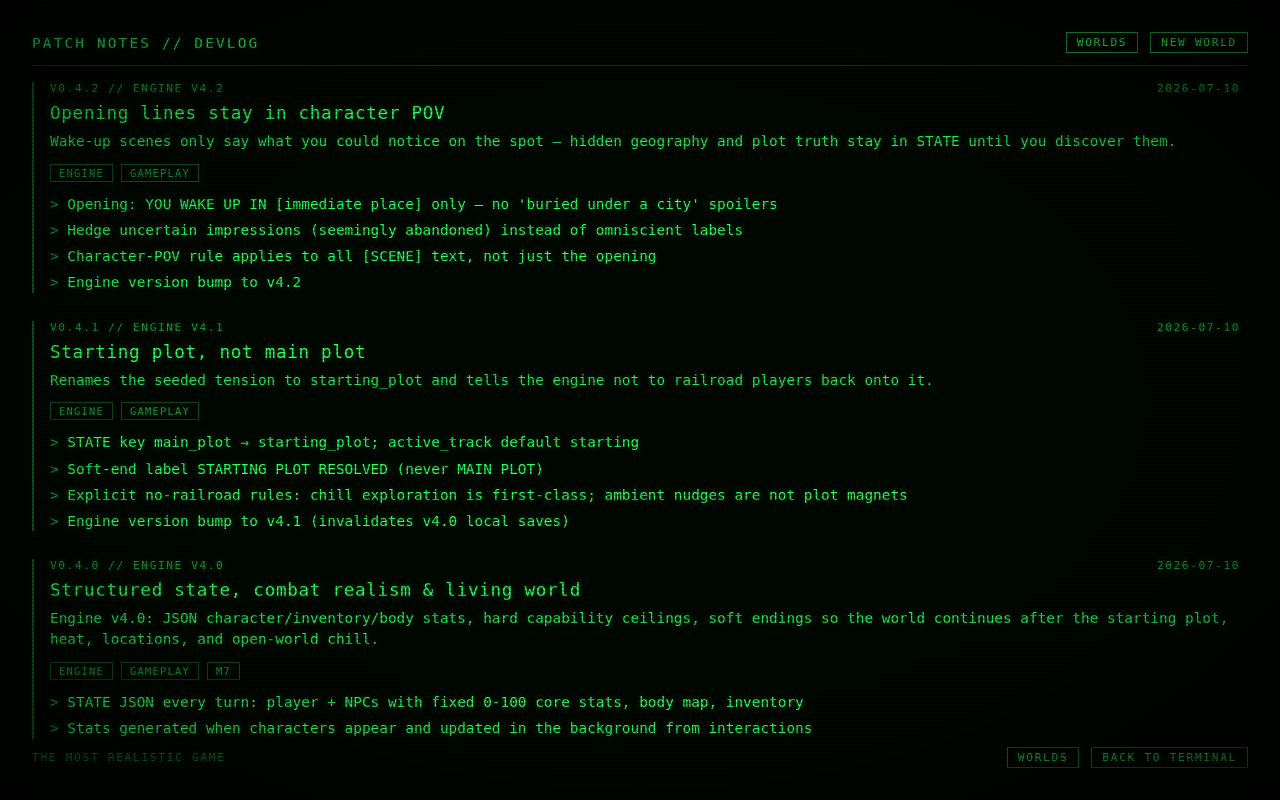
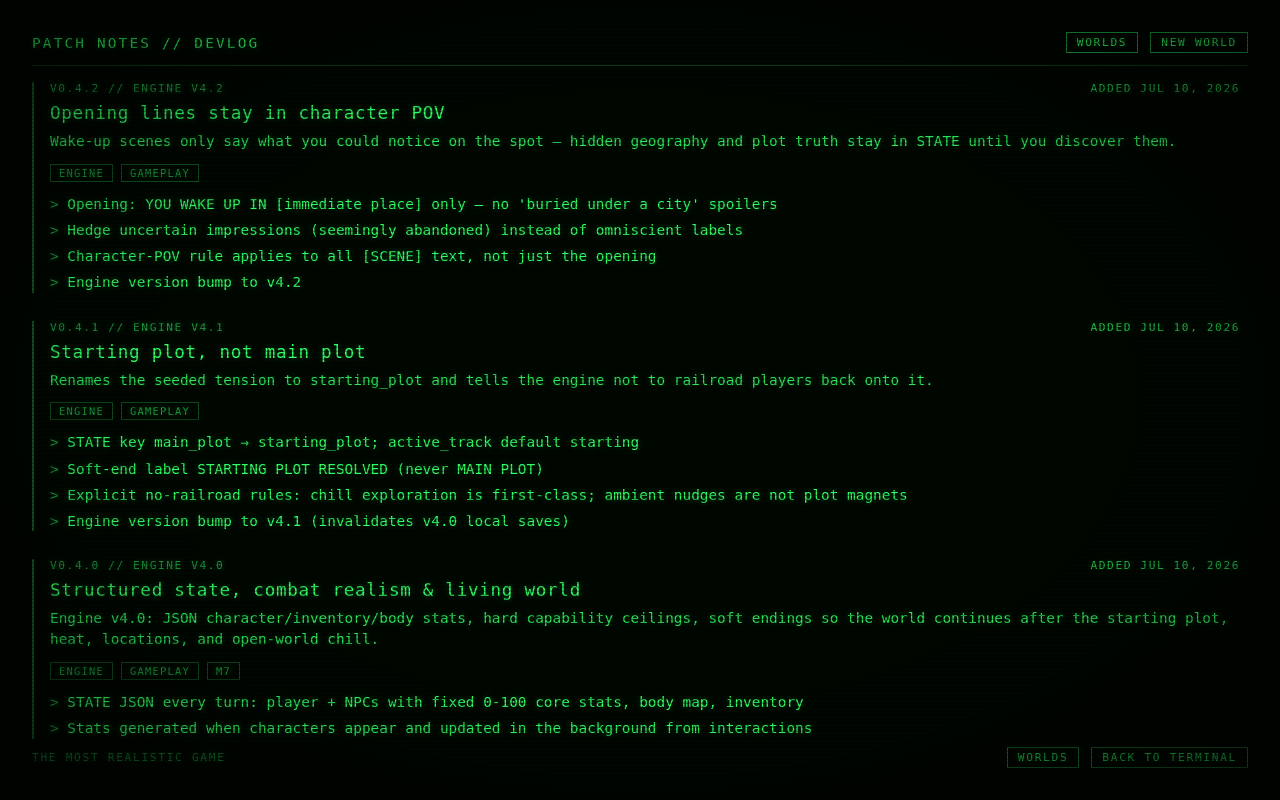
Before and after one commit to HaoChiBao/the-most-realistic-game, a Next.js app: page /patch-notes in a window 1280 px wide. Built offline with nearby package versions, Linux system fonts and the light colour scheme.

Commit message:
debugging added

```diff
--- a/app/globals.css
+++ b/app/globals.css
@@ -397,6 +397,13 @@ a.restart {
   color: var(--phosphor-dim);
 }
 
+.patch-date {
+  flex-shrink: 0;
+  color: var(--phosphor);
+  opacity: 0.75;
+  white-space: nowrap;
+}
+
 .patch-title {
   font-size: clamp(16px, 2.2vmin, 22px);
   font-weight: normal;
--- a/app/patch-notes/page.tsx
+++ b/app/patch-notes/page.tsx
@@ -4,6 +4,28 @@ export const metadata = {
   title: "Patch notes — THE MOST REALISTIC GAME",
   description: "Public devlog and patch notes for THE MOST REALISTIC GAME.",
 };
+
+function formatAddedDate(iso: string): string {
+  const m = /^(\d{4})-(\d{2})-(\d{2})$/.exec(iso.trim());
+  if (!m) return iso;
+  const months = [
+    "JAN",
+    "FEB",
+    "MAR",
+    "APR",
+    "MAY",
+    "JUN",
+    "JUL",
+    "AUG",
+    "SEP",
+    "OCT",
+    "NOV",
+    "DEC",
+  ];
+  const month = months[Number(m[2]) - 1];
+  if (!month) return iso;
+  return `${month} ${Number(m[3])}, ${m[1]}`;
+}
 
 export default function PatchNotesPage() {
   const entries = getDevlogEntries();
@@ -36,7 +58,7 @@ export default function PatchNotesPage() {
                   {entry.engine ? `  //  ENGINE ${entry.engine}` : ""}
                 </div>
                 <time className="patch-date" dateTime={entry.date}>
-                  {entry.date}
+                  ADDED {formatAddedDate(entry.date)}
                 </time>
               </header>
               <h2 className="patch-title">{entry.title}</h2>
```
